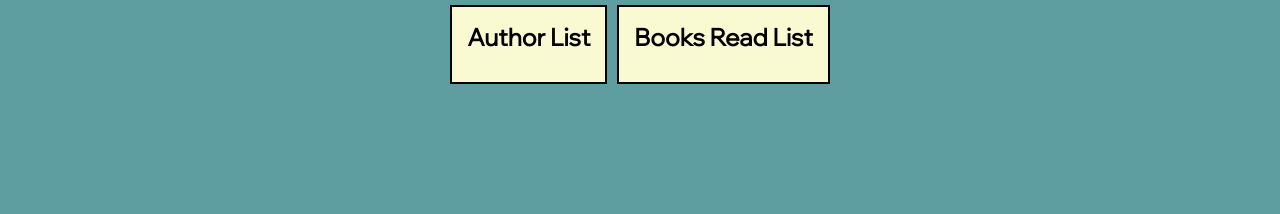
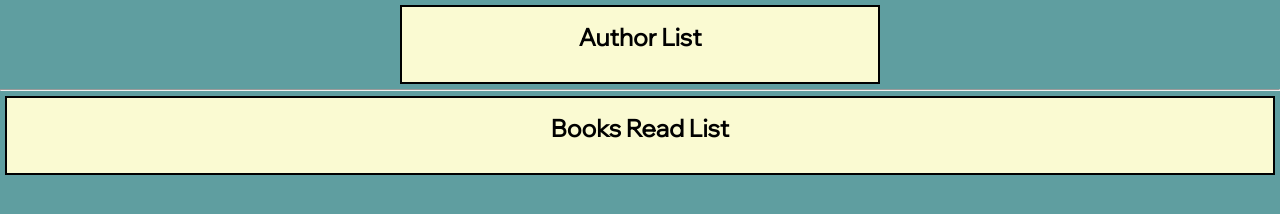
Before and after one commit to shauniebyrne/cse341-mybookproject, a website: page index.html in a window 1280 px wide. Drawn offline with Linux system fonts and the light colour scheme; no server answers.

Commit message:
i like this look better

```diff
--- a/index.html
+++ b/index.html
@@ -17,6 +17,7 @@
         <h1>Author List</h1>
         <div id="authorList"></div>
     </section>
+    <hr>
     <section id="books">
         <h1>Books Read List</h1>
         <div id="bookList"></div>
--- a/main.css
+++ b/main.css
@@ -6,8 +6,6 @@
 }
 
 body {
-    display: flex;
-    justify-content: center;
     background-color:cadetblue;
 }
 
@@ -30,6 +28,11 @@ section#author, section#books {
     background-color: lightgoldenrodyellow;
 }
 
+section#author {
+    margin-left: 400px;
+    margin-right: 400px;
+}
+
 div, div section {
     margin: 5px;
     padding: 5px;
@@ -41,3 +44,8 @@ div section {
     box-shadow: 2px 2px black;
     background-color: cornflowerblue;
 }
+
+div#bookList {
+    display: flex;
+    flex-wrap: wrap;
+}
```
